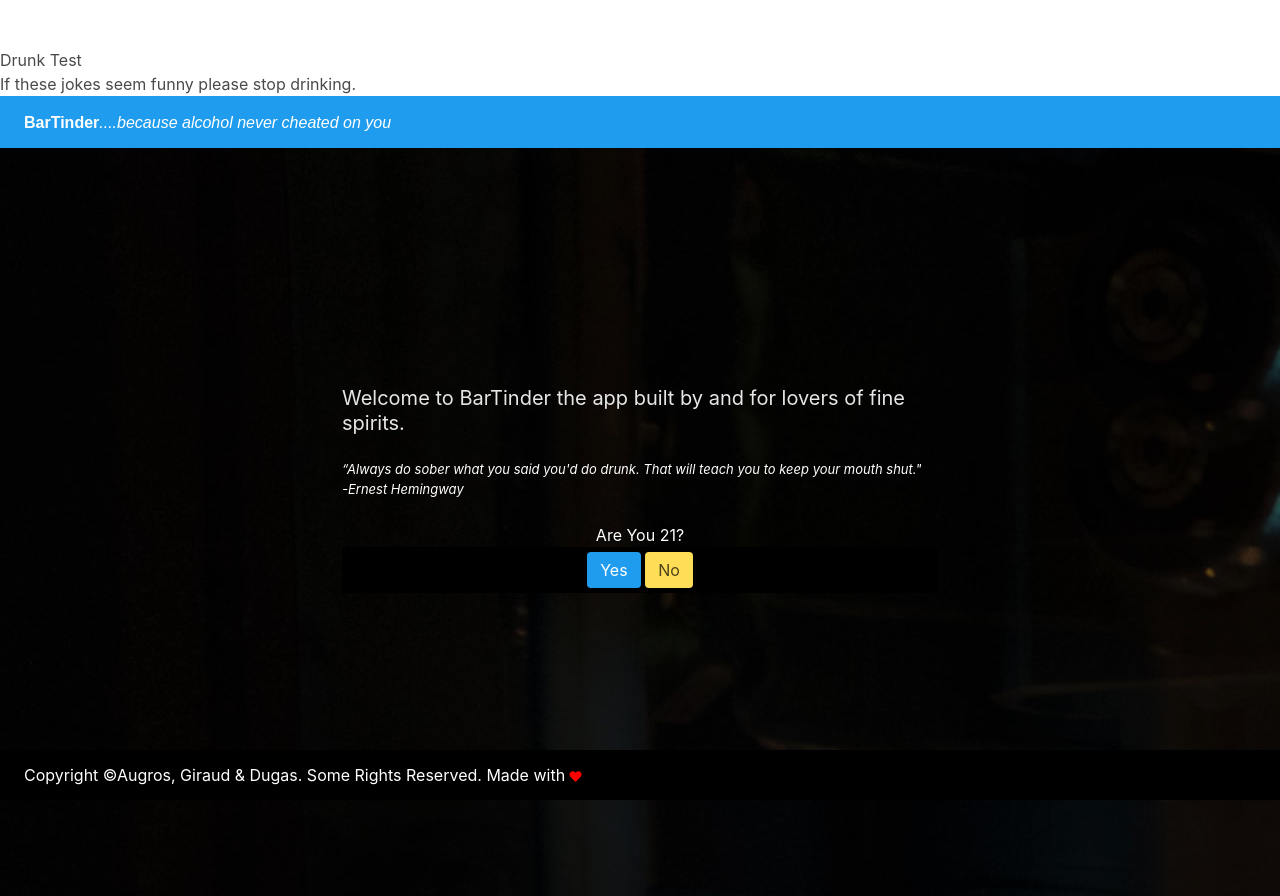
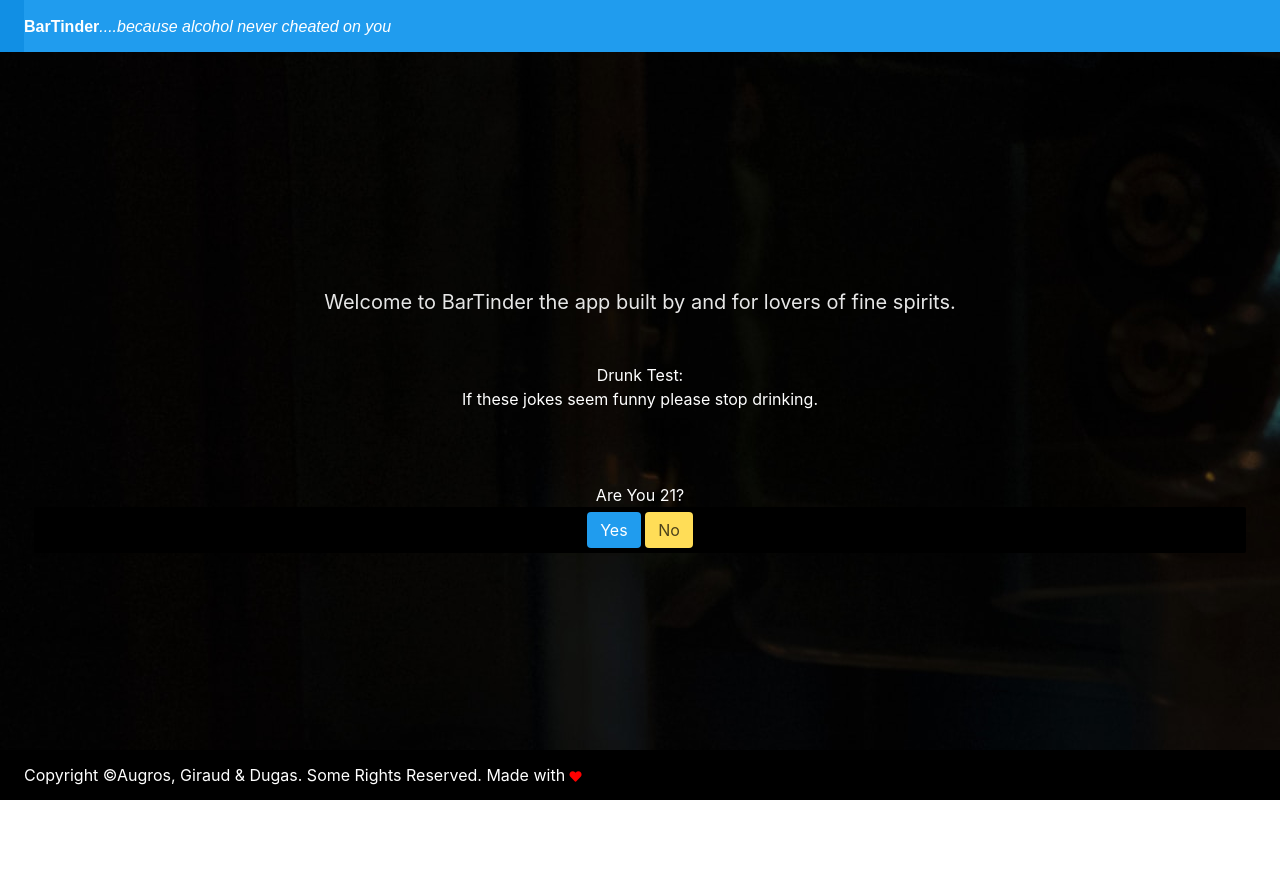
Before and after one commit to levgir/BarTinder, a plain HTML site: page index.html in a window 1280 px wide. After the commit the page ends 800 px from the top, so only its background shows below. Drawn offline with nearby package versions, Linux system fonts and the light colour scheme; no server answers.

Commit message:
made changes to the index page, moved joke to where the quote was, cleaned up html to center the page

```diff
--- a/index.html
+++ b/index.html
@@ -27,11 +27,6 @@ crossorigin="anonymous"
 
 <body>
 
-        <br><br>
-    <h1>Drunk Test</h1>
-    <p>If these jokes seem funny please stop drinking.</p>
-    <p id="joke"></p>
-    <p id="punch"></p>
     <section class="hero is-info is-fullheight">
             <nav class="navbar" role="navigation" aria-label="main navigation">
                     <div class="navbar-brand">
@@ -54,29 +49,35 @@ crossorigin="anonymous"
 
 
     <!-- Image and text -->
-            <div class="hero-body"
-                <div class="container-splash has-text-centered">
-                    <div class="column is-6 is-offset-3">
+            <div class="hero-body">
+                <div class="container-splash has-text-centered column is-centered">
+                    <div>
                         <h1 class="title">
 
 
                         <h2 class="subtitle">
                             Welcome to BarTinder the app built by and for lovers of fine spirits.
                         </h2>
-                            <h4 style="font-size: small; font-style: italic;">“Always do sober what you said you'd do drunk. That will teach you to keep your mouth shut." </h4>
 
-                            <h4 style="font-size: small; font-style: italic;">-Ernest Hemingway</h4>
                         <br>
+                        <div id="drunkTest">
+                            <h1>Drunk Test:</h1>
+                            <p>If these jokes seem funny please stop drinking.</p>
+                            <br>
+                            <p id="joke"></p>
+                            <br>
+                            <p id="punch"></p>
+                        </div>
+
+                        <br>
+
                         <h3 style="text-align: center;">Are You 21?</h3>
 
                         <div class="box-index">
 
-
                             <button class="button is-info" id="ageSubmit" >Yes</button>
 
                             <a class="button is-warning" href="https://www.disney.com">No</a>
-
-
 
                         </div>
 
--- a/script.js
+++ b/script.js
@@ -72,7 +72,6 @@ $(document).ready(function () {
     $.ajax({
         url: queryURL,
         method: "GET",
-        async: false
     }).then(function (response) {
         console.log(response);
 
```
Lines whose indentation alone changed are shown as unchanged.
